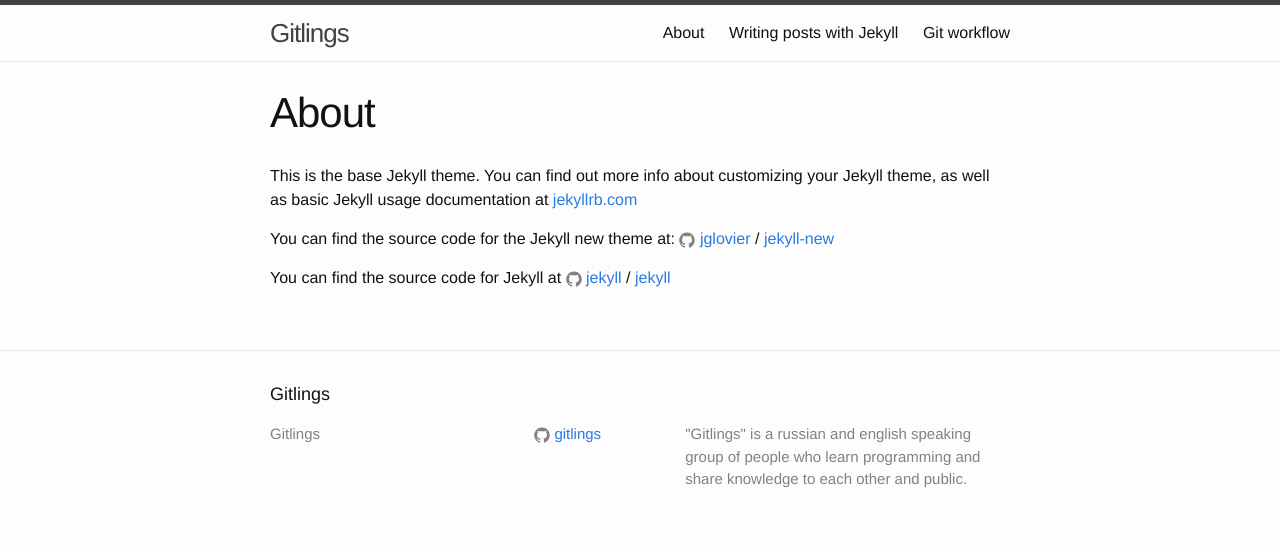
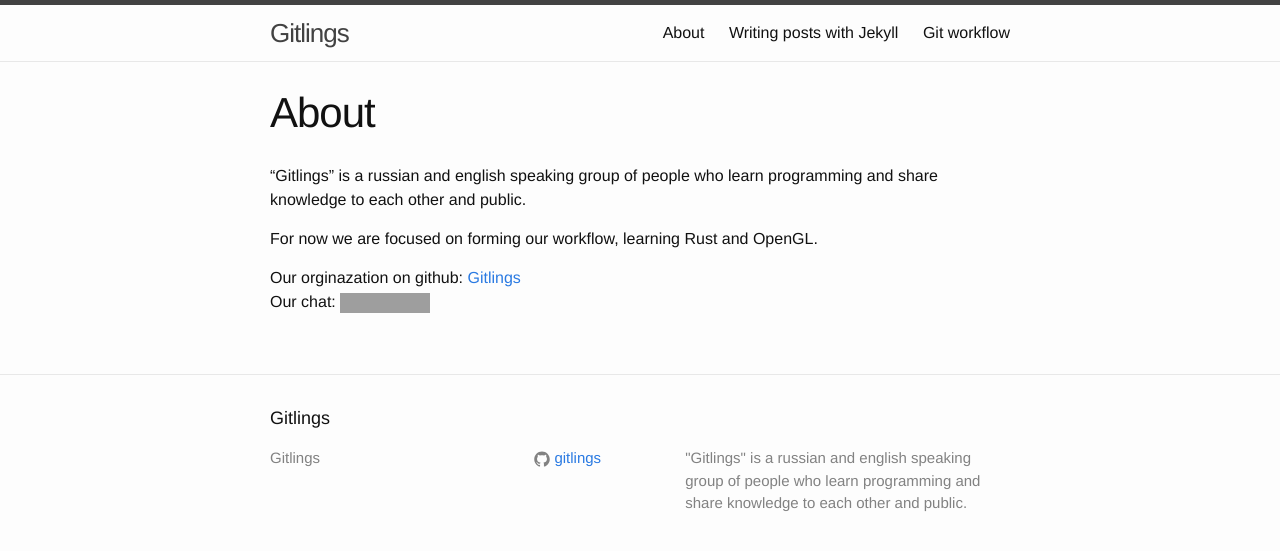
Before and after one commit to Gitlings/gitlings, a Jekyll site: the page built from about.md, in a window 1280 px wide. Shown: the top 551 px of the page. Built offline with Jekyll 4.4.1, drawn with Linux system fonts in a browser that asks for light colours; grey boxes are pictures that could not be loaded.

Commit message:
Fix about.md

```diff
--- a/about.md
+++ b/about.md
@@ -4,12 +4,9 @@
 permalink: /about/
 ---
 
-This is the base Jekyll theme. You can find out more info about customizing your Jekyll theme, as well as basic Jekyll usage documentation at [jekyllrb.com](http://jekyllrb.com/)
+"Gitlings" is a russian and english speaking group of people who learn programming and share knowledge to each other and public.
 
-You can find the source code for the Jekyll new theme at:
-{% include icon-github.html username="jglovier" %} /
-[jekyll-new](https://github.com/jglovier/jekyll-new)
+For now we are focused on forming our workflow, learning Rust and OpenGL.
 
-You can find the source code for Jekyll at
-{% include icon-github.html username="jekyll" %} /
-[jekyll](https://github.com/jekyll/jekyll)
+Our orginazation on github: [Gitlings](https://github.com/Gitlings)\\
+Our chat: [![Gitter](https://badges.gitter.im/Gitlings/general.svg)](https://gitter.im/Gitlings/general?utm_source=badge&utm_medium=badge&utm_campaign=pr-badge)
```
